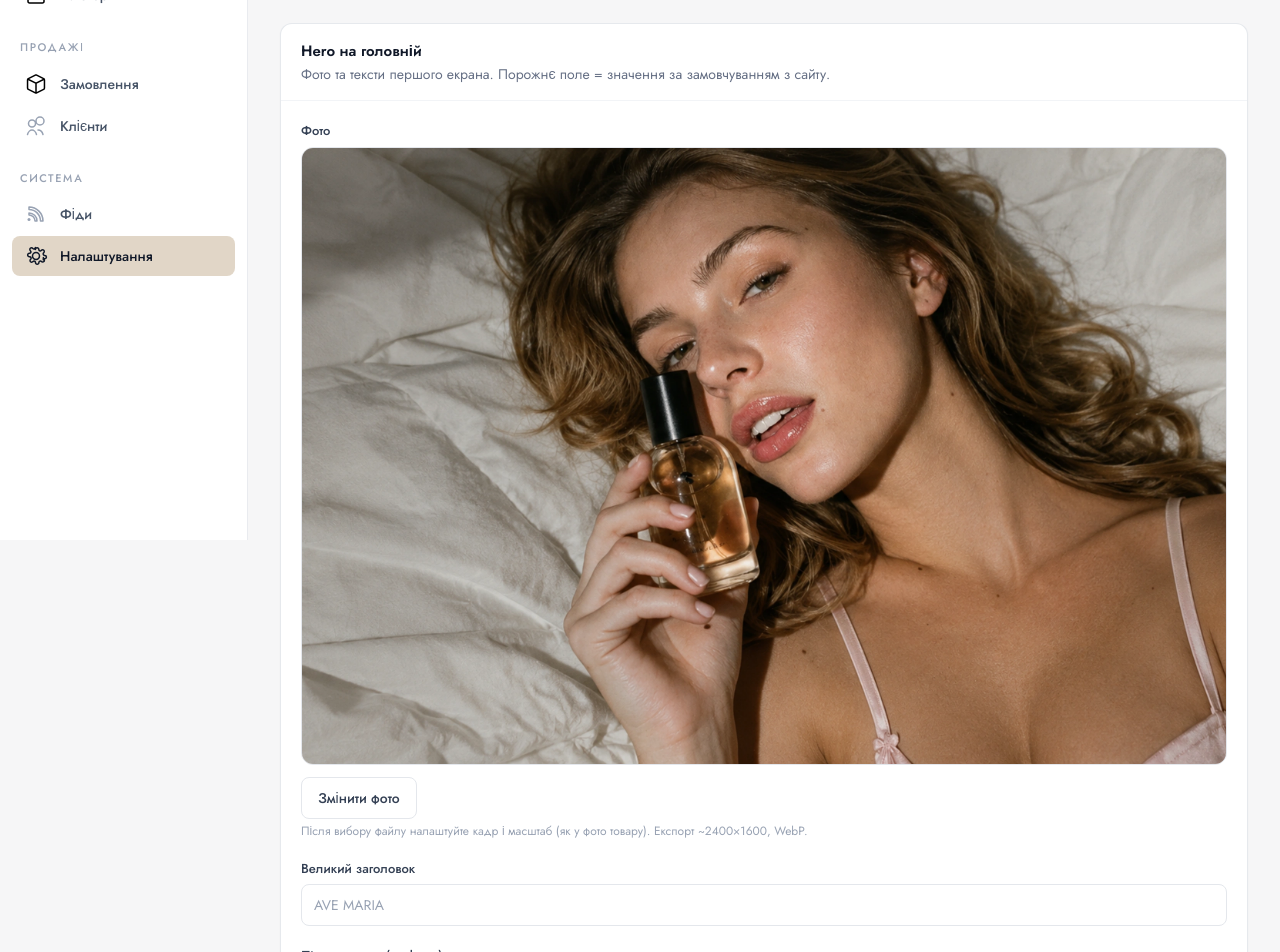
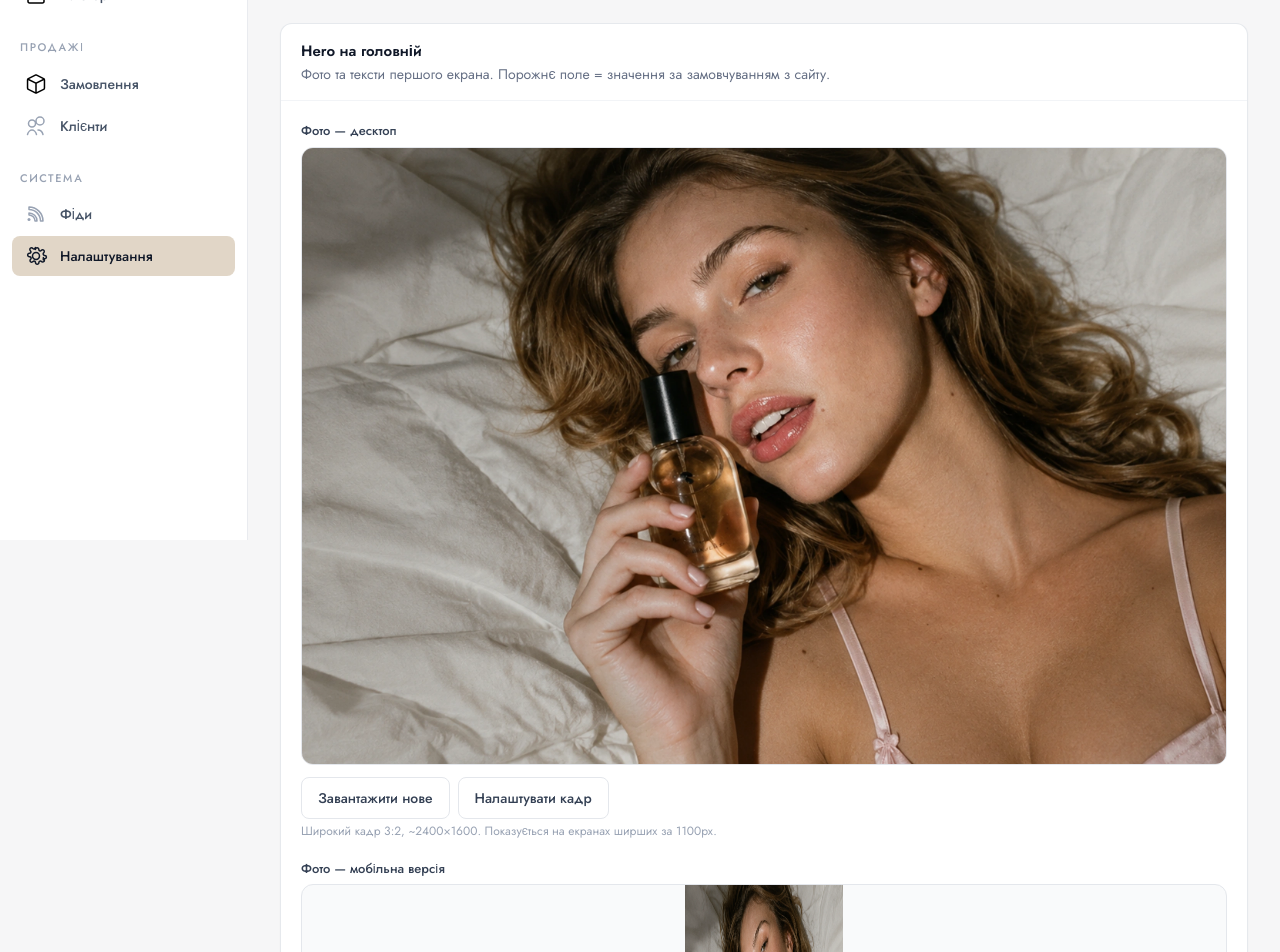
Before and after one commit to romchhh/ave-maria-site, a Next.js app: page /admin/settings in a window 1280 px wide. Shown: the part 260-1212 px from the top of the page. Built offline with nearby package versions, Linux system fonts and the light colour scheme; no server answers.

Commit message:
some updates

```diff
--- a/app/(site)/globals.css
+++ b/app/(site)/globals.css
@@ -655,6 +655,11 @@
     position:absolute;
     inset:0;
   }
+  .home-hero__picture{
+    display:block;
+    width:100%;
+    height:100%;
+  }
   .home-hero__img,
   .home-hero img{
     width:100%;
--- a/components/admin/SettingsForm.tsx
+++ b/components/admin/SettingsForm.tsx
@@ -5,11 +5,20 @@ import type { SettingKey, SettingsMap } from "@/lib/settingsTypes";
 import ImageCropModal, {
   type PendingImageCrop,
 } from "@/components/admin/ImageCropModal";
+import { loadImageForCrop } from "@/lib/loadImageForCrop";
 import { MEDIA } from "@/lib/media";
 import { withMediaCacheBust } from "@/lib/mediaUrl";
 
-/** Hero export 2400×1600 */
-const HERO_ASPECT = 3 / 2;
+/** Hero desktop 2400×1600; mobile 1080×1920 (екран ≤1100px) */
+const HERO_DESKTOP_ASPECT = 3 / 2;
+const HERO_MOBILE_ASPECT = 9 / 16;
+
+type HeroCropTarget = "desktop" | "mobile";
+
+type PendingHeroCrop = {
+  pending: PendingImageCrop;
+  target: HeroCropTarget;
+};
 
 type AdminSettingsResponse = {
   values: SettingsMap;
@@ -110,6 +119,7 @@ function draftFromResponse(json: AdminSettingsResponse): Partial<SettingsMap> {
     meta_pixel_id: json.values.meta_pixel_id || "",
     tiktok_pixel_id: json.values.tiktok_pixel_id || "",
     hero_image: json.values.hero_image || "",
+    hero_image_mobile: json.values.hero_image_mobile || "",
     hero_title: json.values.hero_title || "",
     hero_eyebrow: json.values.hero_eyebrow || "",
     hero_lead: json.values.hero_lead || "",
@@ -123,14 +133,17 @@ export default function SettingsForm() {
   const [loading, setLoading] = useState(true);
   const [saving, setSaving] = useState(false);
   const [uploading, setUploading] = useState(false);
-  const [pendingHero, setPendingHero] = useState<PendingImageCrop | null>(null);
+  const [pendingHero, setPendingHero] = useState<PendingHeroCrop | null>(null);
   const [message, setMessage] = useState<string | null>(null);
   const [error, setError] = useState<string | null>(null);
-  const heroInputRef = useRef<HTMLInputElement>(null);
+  const heroDesktopInputRef = useRef<HTMLInputElement | null>(null);
+  const heroMobileInputRef = useRef<HTMLInputElement | null>(null);
 
   useEffect(() => {
     return () => {
-      if (pendingHero?.objectUrl) URL.revokeObjectURL(pendingHero.objectUrl);
+      if (pendingHero?.pending.objectUrl) {
+        URL.revokeObjectURL(pendingHero.pending.objectUrl);
+      }
     };
   }, [pendingHero]);
 
@@ -183,7 +196,7 @@ export default function SettingsForm() {
     }
   };
 
-  const pickHeroFile = async (file: File) => {
+  const pickHeroFile = async (file: File, target: HeroCropTarget) => {
     const objectUrl = URL.createObjectURL(file);
     const img = new Image();
     try {
@@ -193,10 +206,13 @@ export default function SettingsForm() {
         img.src = objectUrl;
       });
       setPendingHero({
+        target,
+        pending: {
           file,
           objectUrl,
           naturalW: img.naturalWidth,
           naturalH: img.naturalHeight,
+        },
       });
     } catch {
       URL.revokeObjectURL(objectUrl);
@@ -204,8 +220,24 @@ export default function SettingsForm() {
     }
   };
 
+  const recropHero = async (target: HeroCropTarget) => {
+    const raw =
+      target === "desktop"
+        ? draft.hero_image || MEDIA.hero
+        : draft.hero_image_mobile || draft.hero_image || MEDIA.hero;
+    setError(null);
+    try {
+      const pending = await loadImageForCrop(raw);
+      setPendingHero({ target, pending });
+    } catch (e) {
+      console.error(e);
+      setError("Не вдалося відкрити фото для кадрування");
+    }
+  };
+
   const uploadHero = async (
     file: File,
+    target: HeroCropTarget,
     crop?: { x: number; y: number; w: number; h: number }
   ) => {
     setUploading(true);
@@ -214,7 +246,7 @@ export default function SettingsForm() {
       const fd = new FormData();
       fd.append("images", file);
       fd.append("folder", "hero");
-      fd.append("fit", "hero");
+      fd.append("fit", target === "mobile" ? "hero_mobile" : "hero");
       if (crop) fd.append("crop", JSON.stringify(crop));
       const res = await fetch("/api/admin/upload", {
         method: "POST",
@@ -223,10 +255,15 @@ export default function SettingsForm() {
         body: fd,
       });
       if (!res.ok) throw new Error(`HTTP ${res.status}`);
-      const json = (await res.json()) as { urls?: string[]; items?: { url: string }[] };
+      const json = (await res.json()) as {
+        urls?: string[];
+        items?: { url: string }[];
+      };
       const url = json.items?.[0]?.url || json.urls?.[0];
       if (!url) throw new Error("empty");
-      setDraft((d) => ({ ...d, hero_image: url }));
+      const key =
+        target === "mobile" ? "hero_image_mobile" : "hero_image";
+      setDraft((d) => ({ ...d, [key]: url }));
       setMessage("Фото завантажено — натисніть «Зберегти», щоб опублікувати");
     } catch (err) {
       console.error(err);
@@ -244,9 +281,31 @@ export default function SettingsForm() {
     );
   }
 
-  const previewSrc = draft.hero_image
-    ? withMediaCacheBust(draft.hero_image)
-    : MEDIA.hero;
+  const previewDesktop = withMediaCacheBust(
+    draft.hero_image || MEDIA.hero
+  );
+  const previewMobile = withMediaCacheBust(
+    draft.hero_image_mobile || draft.hero_image || MEDIA.hero
+  );
+
+  const cropModalProps =
+    pendingHero?.target === "mobile"
+      ? {
+          aspectRatio: HERO_MOBILE_ASPECT,
+          title: "Кадр hero — мобільна версія",
+          description:
+            "Вертикальний кадр для телефонів (екран ≤1100px). Перетягніть і масштабуйте.",
+          frameAspectClass: "aspect-[9/16]",
+          maxFrameWidthClass: "max-w-[220px]",
+        }
+      : {
+          aspectRatio: HERO_DESKTOP_ASPECT,
+          title: "Кадр hero — десктоп",
+          description:
+            "Широкий кадр для компʼютера та планшетів. Перетягніть і масштабуйте.",
+          frameAspectClass: "aspect-[3/2]",
+          maxFrameWidthClass: "max-w-[320px]",
+        };
 
   return (
     <>
@@ -274,54 +333,33 @@ export default function SettingsForm() {
         </div>
 
         <div className="space-y-5 px-5 py-5">
-          <div>
-            <span className="mb-1.5 block text-[13px] font-medium text-gray-700 dark:text-gray-300">
-              Фото
-            </span>
-            <div className="overflow-hidden rounded-xl border border-gray-200 bg-gray-50 dark:border-gray-700 dark:bg-white/[0.03]">
-              {/* eslint-disable-next-line @next/next/no-img-element */}
-              <img
-                src={previewSrc}
-                alt=""
-                className="aspect-[3/2] w-full object-cover"
+          <HeroPhotoBlock
+            label="Фото — десктоп"
+            hint="Широкий кадр 3:2, ~2400×1600. Показується на екранах ширших за 1100px."
+            previewSrc={previewDesktop}
+            hasCustom={Boolean(draft.hero_image)}
+            disabled={uploading || saving || Boolean(pendingHero)}
+            uploading={uploading}
+            onOpenFile={() => heroDesktopInputRef.current?.click()}
+            onPickFile={(f) => void pickHeroFile(f, "desktop")}
+            fileInputRef={heroDesktopInputRef}
+            onRecrop={() => void recropHero("desktop")}
+            onReset={() => setDraft((d) => ({ ...d, hero_image: "" }))}
           />
-            </div>
-            <div className="mt-3 flex flex-wrap gap-2">
-              <button
-                type="button"
-                className="admin-btn-secondary"
+          <HeroPhotoBlock
+            label="Фото — мобільна версія"
+            hint="Вертикальний кадр 9:16, ~1080×1920. Якщо порожньо — на телефоні використовується десктопне фото."
+            previewSrc={previewMobile}
+            previewClassName="aspect-[9/16] max-h-[280px] w-auto mx-auto"
+            hasCustom={Boolean(draft.hero_image_mobile)}
             disabled={uploading || saving || Boolean(pendingHero)}
-                onClick={() => heroInputRef.current?.click()}
-              >
-                {uploading ? "Завантаження…" : "Змінити фото"}
-              </button>
-              {draft.hero_image ? (
-                <button
-                  type="button"
-                  className="admin-btn-ghost"
-                  disabled={uploading || saving}
-                  onClick={() => setDraft((d) => ({ ...d, hero_image: "" }))}
-                >
-                  Скинути на дефолт
-                </button>
-              ) : null}
-              <input
-                ref={heroInputRef}
-                type="file"
-                accept="image/png,image/jpeg,image/webp"
-                className="hidden"
-                onChange={(e) => {
-                  const f = e.target.files?.[0];
-                  if (f) void pickHeroFile(f);
-                  e.target.value = "";
-                }}
+            uploading={uploading}
+            onOpenFile={() => heroMobileInputRef.current?.click()}
+            onPickFile={(f) => void pickHeroFile(f, "mobile")}
+            fileInputRef={heroMobileInputRef}
+            onRecrop={() => void recropHero("mobile")}
+            onReset={() => setDraft((d) => ({ ...d, hero_image_mobile: "" }))}
           />
-            </div>
-            <span className="mt-1 block text-xs text-gray-400">
-              Після вибору файлу налаштуйте кадр і масштаб (як у фото товару).
-              Експорт ~2400×1600, WebP.
-            </span>
-          </div>
 
           <label className="block">
             <span className="mb-1.5 block text-[13px] font-medium text-gray-700 dark:text-gray-300">
@@ -512,19 +550,21 @@ export default function SettingsForm() {
 
     {pendingHero && (
       <ImageCropModal
-        pending={pendingHero}
-        aspectRatio={HERO_ASPECT}
-        title="Кадр hero на головній"
-        description="Перетягніть зображення та змініть масштаб, щоб обрати видиму частину."
-        frameAspectClass="aspect-[3/2]"
+        pending={pendingHero.pending}
+        aspectRatio={cropModalProps.aspectRatio}
+        title={cropModalProps.title}
+        description={cropModalProps.description}
+        frameAspectClass={cropModalProps.frameAspectClass}
+        maxFrameWidthClass={cropModalProps.maxFrameWidthClass}
         uploading={uploading}
         onCancel={() => {
-          URL.revokeObjectURL(pendingHero.objectUrl);
+          URL.revokeObjectURL(pendingHero.pending.objectUrl);
           setPendingHero(null);
         }}
         onConfirm={(crop) => {
-          const { file, objectUrl } = pendingHero;
-          void uploadHero(file, crop).finally(() => {
+          const { file, objectUrl } = pendingHero.pending;
+          const target = pendingHero.target;
+          void uploadHero(file, target, crop).finally(() => {
             URL.revokeObjectURL(objectUrl);
             setPendingHero(null);
           });
@@ -534,3 +574,84 @@ export default function SettingsForm() {
     </>
   );
 }
+
+function HeroPhotoBlock({
+  label,
+  hint,
+  previewSrc,
+  previewClassName = "aspect-[3/2] w-full object-cover",
+  hasCustom,
+  disabled,
+  uploading,
+  onOpenFile,
+  onPickFile,
+  onRecrop,
+  onReset,
+  fileInputRef,
+}: {
+  label: string;
+  hint: string;
+  previewSrc: string;
+  previewClassName?: string;
+  hasCustom: boolean;
+  disabled: boolean;
+  uploading: boolean;
+  onOpenFile: () => void;
+  onPickFile: (file: File) => void;
+  onRecrop: () => void;
+  onReset: () => void;
+  fileInputRef: React.RefObject<HTMLInputElement | null>;
+}) {
+  return (
+    <div>
+      <span className="mb-1.5 block text-[13px] font-medium text-gray-700 dark:text-gray-300">
+        {label}
+      </span>
+      <div className="overflow-hidden rounded-xl border border-gray-200 bg-gray-50 dark:border-gray-700 dark:bg-white/[0.03]">
+        {/* eslint-disable-next-line @next/next/no-img-element */}
+        <img src={previewSrc} alt="" className={previewClassName} />
+      </div>
+      <div className="mt-3 flex flex-wrap gap-2">
+        <button
+          type="button"
+          className="admin-btn-secondary"
+          disabled={disabled}
+          onClick={onOpenFile}
+        >
+          {uploading ? "Обробка…" : "Завантажити нове"}
+        </button>
+        <button
+          type="button"
+          className="admin-btn-secondary"
+          disabled={disabled}
+          onClick={onRecrop}
+        >
+          Налаштувати кадр
+        </button>
+        {hasCustom ? (
+          <button
+            type="button"
+            className="admin-btn-ghost"
+            disabled={disabled}
+            onClick={onReset}
+          >
+            Скинути
+          </button>
+        ) : null}
+        <input
+          ref={fileInputRef as React.Ref<HTMLInputElement>}
+          type="file"
+          accept="image/png,image/jpeg,image/webp"
+          className="hidden"
+          disabled={disabled}
+          onChange={(e) => {
+            const f = e.target.files?.[0];
+            if (f) onPickFile(f);
+            e.target.value = "";
+          }}
+        />
+      </div>
+      <span className="mt-1 block text-xs text-gray-400">{hint}</span>
+    </div>
+  );
+}
--- /dev/null
+++ b/lib/loadImageForCrop.ts
@@ -0,0 +1,31 @@
+import type { PendingImageCrop } from "@/components/admin/ImageCropModal";
+import { stripMediaQuery } from "@/lib/mediaUrl";
+
+/** Завантажує збережене зображення з сайту для повторного кадрування. */
+export async function loadImageForCrop(url: string): Promise<PendingImageCrop> {
+  const path = stripMediaQuery(url);
+  const res = await fetch(path, { cache: "no-store", credentials: "same-origin" });
+  if (!res.ok) throw new Error("fetch_failed");
+  const blob = await res.blob();
+  const file = new File([blob], "recrop.webp", {
+    type: blob.type || "image/webp",
+  });
+  const objectUrl = URL.createObjectURL(file);
+  const img = new Image();
+  try {
+    await new Promise<void>((resolve, reject) => {
+      img.onload = () => resolve();
+      img.onerror = () => reject(new Error("img"));
+      img.src = objectUrl;
+    });
+    return {
+      file,
+      objectUrl,
+      naturalW: img.naturalWidth,
+      naturalH: img.naturalHeight,
+    };
+  } catch (e) {
+    URL.revokeObjectURL(objectUrl);
+    throw e;
+  }
+}
--- a/lib/settings.ts
+++ b/lib/settings.ts
@@ -31,6 +31,7 @@ function emptySettings(): SettingsMap {
     meta_pixel_id: "",
     tiktok_pixel_id: "",
     hero_image: "",
+    hero_image_mobile: "",
     hero_title: "",
     hero_eyebrow: "",
     hero_lead: "",
@@ -92,7 +93,9 @@ export async function upsertSettings(
     let value = String(patch[key] ?? "");
     // Keep previous secret if client sent masked placeholder
     if (SECRET_KEYS.has(key) && value.includes("••••")) continue;
-    if (key === "hero_image") value = stripMediaQuery(value);
+    if (key === "hero_image" || key === "hero_image_mobile") {
+      value = stripMediaQuery(value);
+    }
 
     await query(
       `INSERT INTO site_settings (key, value, updated_at)
@@ -138,6 +141,7 @@ export async function getSettingsForAdmin(): Promise<{
     meta_pixel_id: process.env.NEXT_PUBLIC_META_PIXEL_ID || "",
     tiktok_pixel_id: process.env.NEXT_PUBLIC_TIKTOK_PIXEL_ID || "",
     hero_image: "",
+    hero_image_mobile: "",
     hero_title: "",
     hero_eyebrow: "",
     hero_lead: "",
--- a/lib/settingsTypes.ts
+++ b/lib/settingsTypes.ts
@@ -9,6 +9,7 @@ export const SETTING_KEYS = [
   "meta_pixel_id",
   "tiktok_pixel_id",
   "hero_image",
+  "hero_image_mobile",
   "hero_title",
   "hero_eyebrow",
   "hero_lead",
@@ -29,6 +30,7 @@ export const MARKETING_SETTING_KEYS = [
 
 export const HERO_SETTING_KEYS = [
   "hero_image",
+  "hero_image_mobile",
   "hero_title",
   "hero_eyebrow",
   "hero_lead",
```
Also changed, not shown: app/api/admin/upload/route.ts (+35 -9 lines), components/main-page/Hero.tsx (+11 -4 lines), lib/heroSettings.ts (+16 -3 lines). Lines whose indentation alone changed are shown as unchanged.
